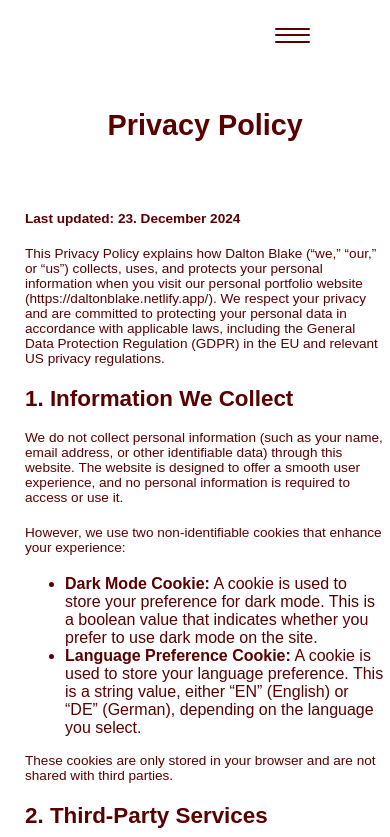
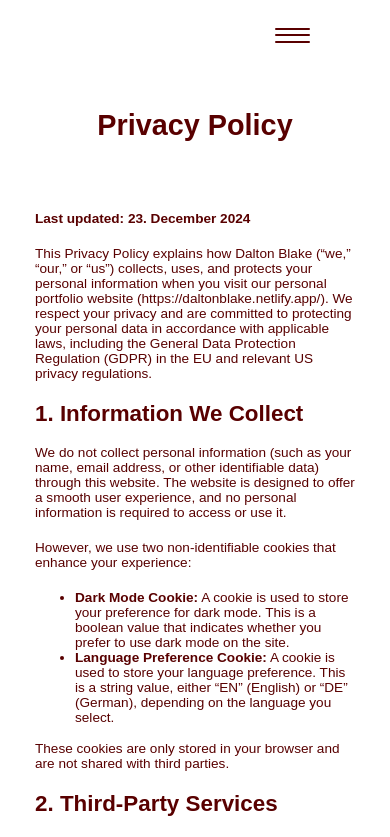
Before and after one commit to dlblak03/daltonblake-portfolio, a SvelteKit app: page /privacy-policy in a window 390 px wide. Shown: the top 837 px of the page. Built offline with nearby package versions, Linux system fonts and the light colour scheme; some icons are missing.

Commit message:
spacing updates for privacy policy

```diff
--- a/src/routes/privacy-policy/+page.svelte
+++ b/src/routes/privacy-policy/+page.svelte
@@ -154,6 +154,7 @@
 		max-width: 1200px;
 		margin: 0 auto;
 		padding: 20px;
+		width: calc(100% - 40px);
 	}
 
 	.dark-content * {
@@ -194,6 +195,7 @@
 	li {
 		color: var(--primary);
 		transition: all 150ms;
+		font-size: 1em;
 	}
 
 	/* Responsive styling */
@@ -217,6 +219,12 @@
 		p {
 			font-size: 0.9em;
 		}
+
+		li {
+			color: var(--primary);
+			transition: all 150ms;
+			font-size: 0.9em;
+		}
 	}
 
 	@media (max-width: 480px) {
@@ -231,5 +239,11 @@
 		p {
 			font-size: 0.85em;
 		}
+
+		li {
+			color: var(--primary);
+			transition: all 150ms;
+			font-size: 0.85em;
+		}
 	}
 </style>
```
